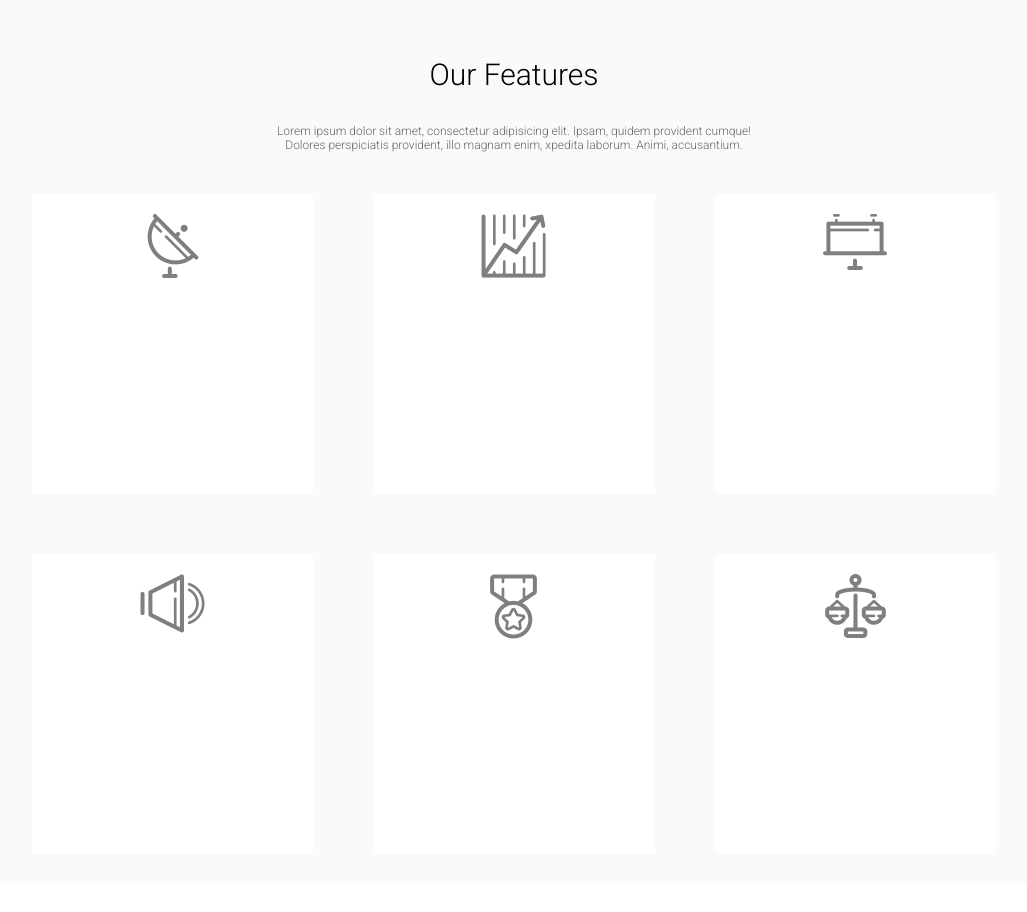
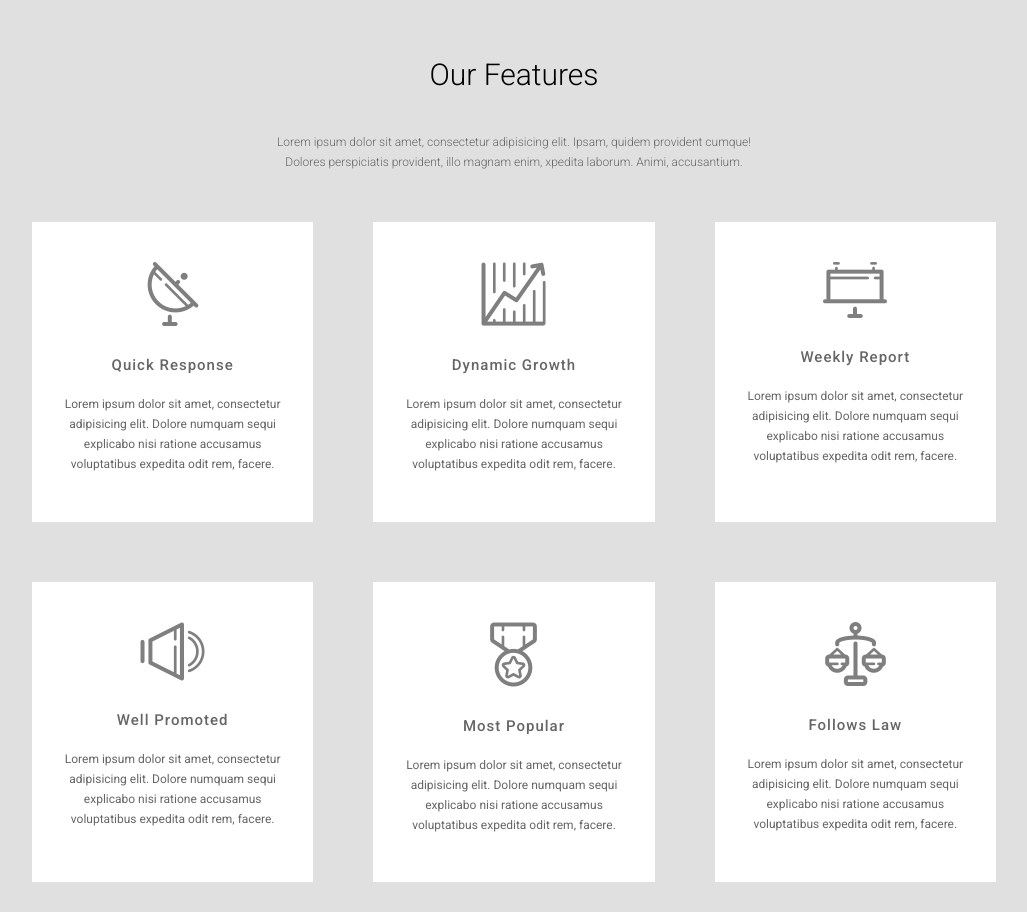
Before and after one commit to iGrubesic/treetopers, a website: page index.html in a window 1280 px wide. Shown: the part 1128-2040 px from the top of the page, without its empty margins (126-1153 px from the left). Before the commit the page ends 2012 px from the top, so only its background shows below. Drawn offline with nearby package versions, Linux system fonts and the light colour scheme; files that its build step writes are made by us from their sources.

Commit message:
features- design update

```diff
--- a/index.html
+++ b/index.html
@@ -37,25 +37,37 @@
         </section>
         <section class="features">
             <h2>Our Features</h2>
-            <p>Lorem ipsum dolor sit amet, consectetur adipisicing elit. Ipsam, quidem provident cumque!<br> Dolores perspiciatis provident, illo magnam enim, xpedita laborum. Animi, accusantium.</p>
+            <p class="main-p">Lorem ipsum dolor sit amet, consectetur adipisicing elit. Ipsam, quidem provident cumque!<br> Dolores perspiciatis provident, illo magnam enim, xpedita laborum. Animi, accusantium.</p>
             <div class="wrapper">
                 <div class="box1 box">
                     <div class="img-wrap"><img src="img/antenna.png" alt=""></div>
+                    <h3>Quick Response</h3>
+                    <p>Lorem ipsum dolor sit amet, consectetur adipisicing elit. Dolore numquam sequi explicabo nisi ratione accusamus voluptatibus expedita odit rem, facere.</p>
                 </div>
                 <div class="box2 box">
                     <div class="img-wrap"><img src="img/statics.png" alt=""></div>
+                    <h3>Dynamic Growth</h3>
+                     <p>Lorem ipsum dolor sit amet, consectetur adipisicing elit. Dolore numquam sequi explicabo nisi ratione accusamus voluptatibus expedita odit rem, facere.</p>
                 </div>
                 <div class="box3 box">
                     <div class="img-wrap"><img src="img/billboard.png" alt=""></div>
+                    <h3>Weekly Report</h3>
+                     <p>Lorem ipsum dolor sit amet, consectetur adipisicing elit. Dolore numquam sequi explicabo nisi ratione accusamus voluptatibus expedita odit rem, facere.</p>
                 </div>
                 <div class="box4 box">
                     <div class="img-wrap"><img src="img/sound.png" alt=""></div>
+                    <h3>Well Promoted</h3>
+                     <p>Lorem ipsum dolor sit amet, consectetur adipisicing elit. Dolore numquam sequi explicabo nisi ratione accusamus voluptatibus expedita odit rem, facere.</p>
                 </div>
                 <div class="box5 box">
                     <div class="img-wrap"><img src="img/medal.png" alt=""></div>
+                    <h3>Most Popular</h3>
+                     <p>Lorem ipsum dolor sit amet, consectetur adipisicing elit. Dolore numquam sequi explicabo nisi ratione accusamus voluptatibus expedita odit rem, facere.</p>
                 </div>
                 <div class="box6 box">
                     <div class="img-wrap"><img src="img/scales.png" alt=""></div>
+                    <h3>Follows Law</h3>
+                     <p>Lorem ipsum dolor sit amet, consectetur adipisicing elit. Dolore numquam sequi explicabo nisi ratione accusamus voluptatibus expedita odit rem, facere.</p>
                 </div>
             </div>
         </section>
--- a/style/sass/_features.scss
+++ b/style/sass/_features.scss
@@ -2,7 +2,7 @@
 .features {
     display: flex;
     flex-direction: column;
-    background: #fafafa;
+    background: #E0E0E0;
     width: 100%;
     h2 {
         padding-top: 4rem;
@@ -11,11 +11,27 @@
         line-height: 2.5rem;
         text-align: center;
     }
-    p {
+    h3 {
+        text-align: center;
+        font-weight: 500;
+        letter-spacing: 0.1rem;
+        font-size: 1.5rem;
+        color: #666;
+        margin: 0;
+        padding-top: 1rem;
+    }
+    .main-p {
         text-align: center;
         color: #666;
         line-height: 1.8 rem;
         font-weight: 300;
+    }
+    p {
+        color: #666;
+        padding: 2rem;
+        text-align: center;
+        margin: 0;
+        line-height: 2rem;
     }
     .wrapper {
         width: 80%;
@@ -26,7 +42,7 @@
     }
     .box {
         width: 25%;
-        height: 300px;
+        min-height: 300px;
         margin: 3rem;
         background: #fff;
         flex-grow: 1;
@@ -35,6 +51,7 @@
         img {
             margin: 2rem auto;
             display: block;
+            padding-top: 2rem;
         }
     }
 }
--- a/style/sass/_section1.scss
+++ b/style/sass/_section1.scss
@@ -18,10 +18,13 @@
     }
     .col6-2 {
         background-image: url("../img/start.jpg");
-        background-size: cover;
+        background-repeat: no-repeat;
+        background-size: 100%;
+        background-position: center;
     }
     .col6 {
         padding: 4rem;
         box-sizing: border-box;
+        overflow: hidden;
     }
 }
```
